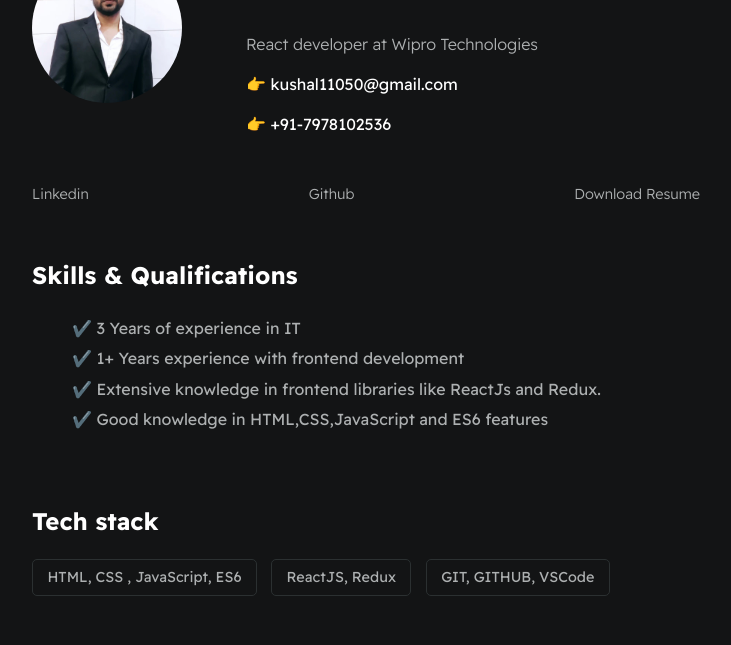
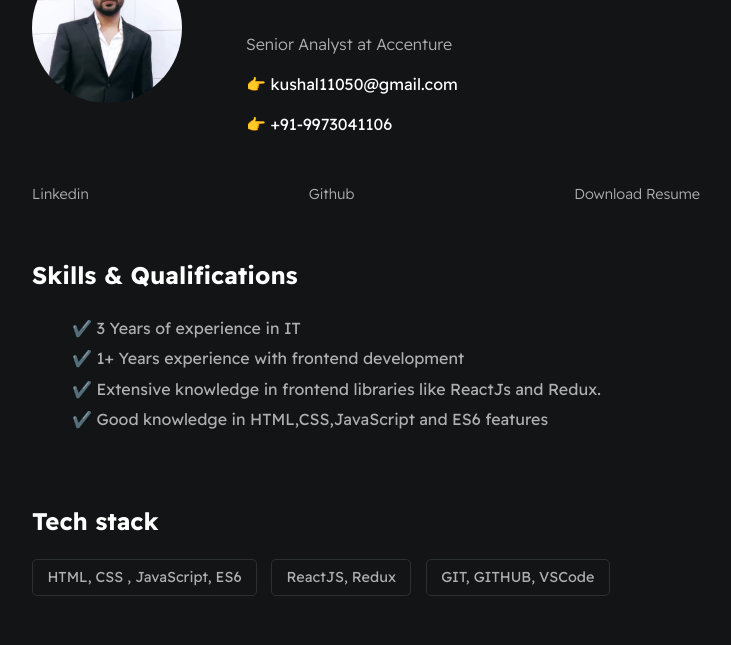
Before and after one commit to kushal1922/Digital-Resume, a plain HTML site: page index.html in a window 1280 px wide. Shown: the part 136-781 px from the top of the page, without its empty margins (274-1005 px from the left). Drawn offline with Linux system fonts and the light colour scheme.

Commit message:
Updated contact and company

```diff
--- a/index.html
+++ b/index.html
@@ -18,9 +18,9 @@
 
             <div>
                 <h1 id="user-name">Kushal Gupta</h1>
-                <p id="bio">React developer at Wipro Technologies </p>
+                <p id="bio">Senior Analyst at Accenture</p>
                 <p id="email">👉 kushal11050@gmail.com</p>
-                <p id="phone">👉 +91-7978102536</p>
+                <p id="phone">👉 +91-9973041106</p>
             </div>
         </section>
 
```
